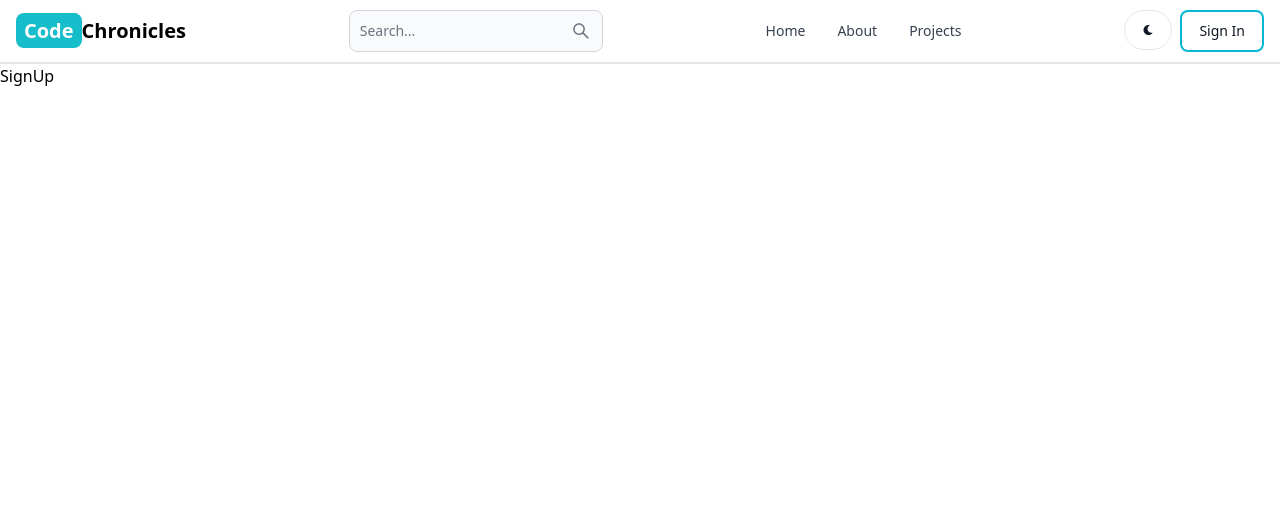
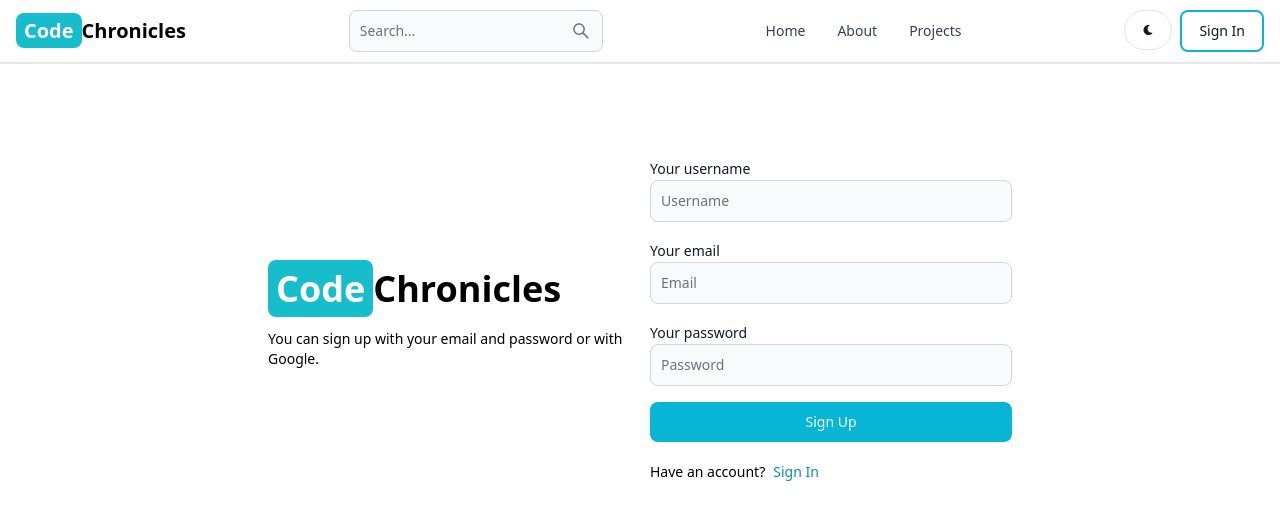
Before and after one commit to anisaberjani1/MERN-blog, a React (Vite) app in the folder client/: page /sign-up in a window 1280 px wide. Shown: the top 520 px of the page. Built offline with nearby package versions, Linux system fonts and the light colour scheme.

Commit message:
signup page UI

```diff
--- a/client/src/pages/SignUp.jsx
+++ b/client/src/pages/SignUp.jsx
@@ -1,7 +1,52 @@
 //import React from 'react'
+import { Button, Label, TextInput } from "flowbite-react"
+import { Link } from "react-router-dom"
 
 export default function SignUp() {
   return (
-    <div>SignUp</div>
+    <div className="min-h-screen mt-20">
+      <div className="flex p-3 max-w-3xl mx-auto flex-col md:flex-row md:items-center gap-5">
+        {/* left */}
+          <div className="flex-1">
+            <Link to="/"
+            className="font-bold dark:text-white text-4xl">
+              <span className="px-2 py-1 bg-teal-400 rounded-lg text-white">Code</span>
+              Chronicles
+            </Link>
+            <p className="text-sm mt-5">
+              You can sign up with your email and password or with Google.
+            </p>
+
+          </div>
+
+        {/* right */}
+        <div className="flex-1">
+          <form className="flex flex-col gap-4">
+            <div>
+              <Label value="Your username"/>
+              <TextInput type="text" placeholder="Username" id="username"/>
+            </div>
+            <div>
+              <Label value="Your email"/>
+              <TextInput type="text" placeholder="Email" id="email"/>
+            </div>
+            <div>
+              <Label value="Your password"/>
+              <TextInput type="text" placeholder="Password" id="password"/>
+            </div>
+            <Button gradientDuoTone="cyanToBlue" type="submit">
+              Sign Up
+            </Button>
+          </form>
+
+          <div className="flex gap-2 text-sm mt-5">
+            <span>Have an account?</span>
+            <Link to='/sign-in' className="text-teal-500">Sign In</Link>
+          </div>
+
+        </div>
+
+      </div>
+    </div>
   )
 }
```
